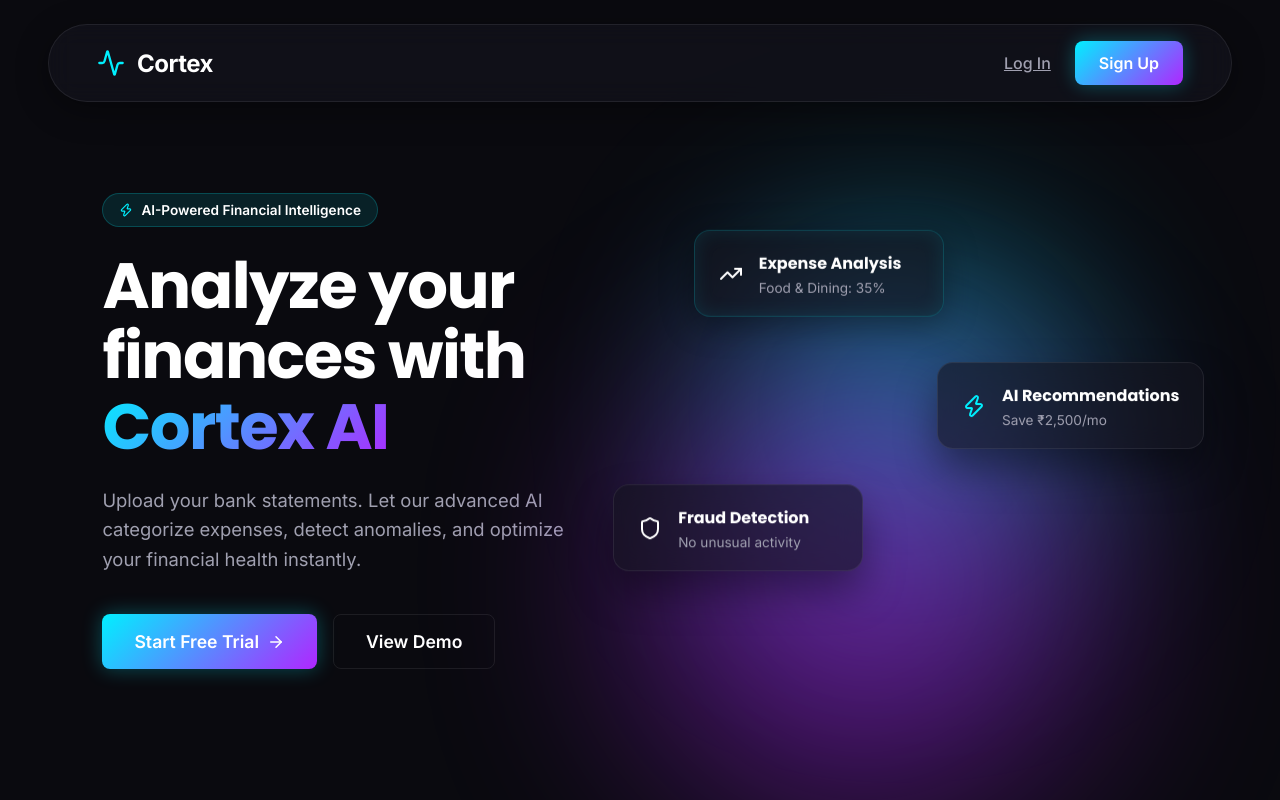
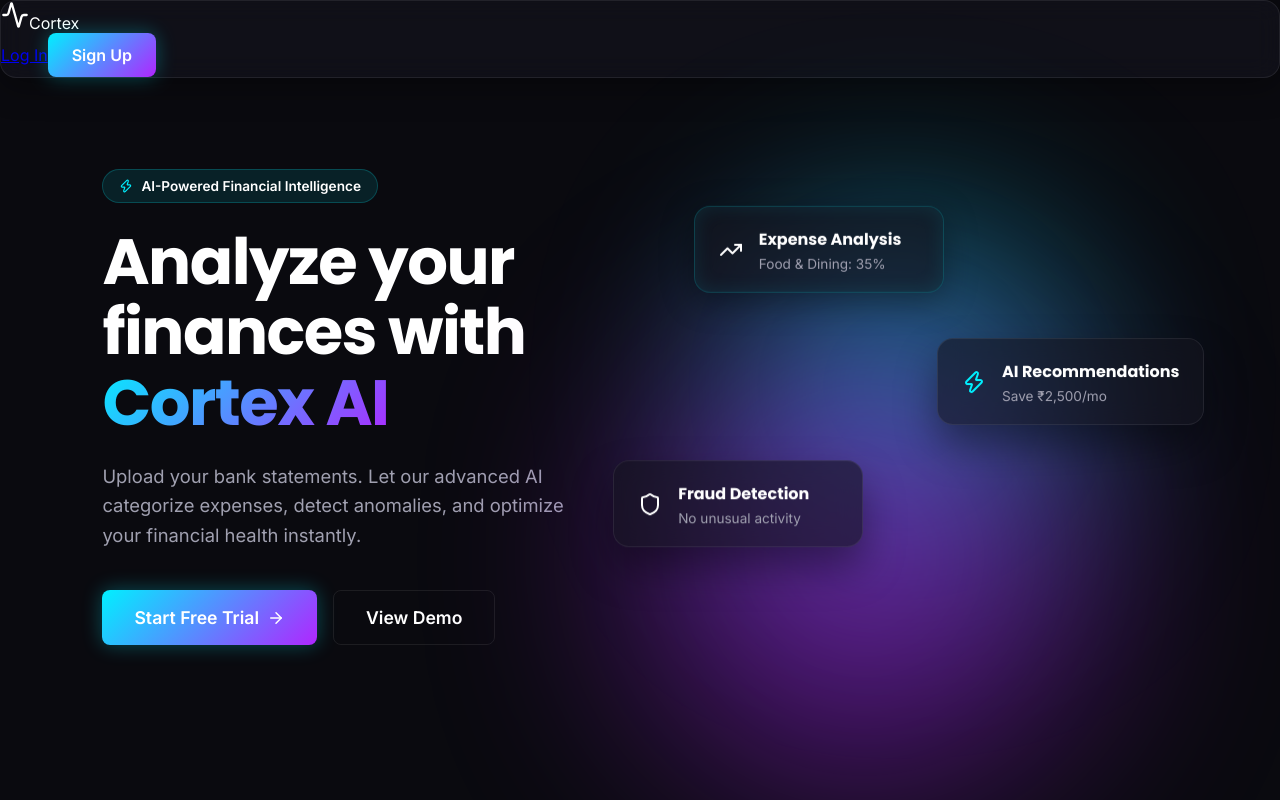
Before and after one commit to souvikadakm3-dotcom/Cortex-Finance, a React (Create React App) app in the folder cortex-finance-frontend/: page / in a window 1280 px wide. Built offline with nearby package versions, Linux system fonts and the light colour scheme; what axios-mock-adapter would draw is missing.

Commit message:
recomended libaries

```diff
--- a/cortex-finance-frontend/package.json
+++ b/cortex-finance-frontend/package.json
@@ -44,5 +44,10 @@
       "last 1 firefox version",
       "last 1 safari version"
     ]
+  },
+  "devDependencies": {
+    "autoprefixer": "^10.5.0",
+    "postcss": "^8.5.15",
+    "tailwindcss": "^4.3.0"
   }
 }
--- /dev/null
+++ b/cortex-finance-frontend/postcss.config.js
@@ -0,0 +1,6 @@
+module.exports = {
+  plugins: {
+    tailwindcss: {},
+    autoprefixer: {},
+  },
+}
--- a/cortex-finance-frontend/src/index.css
+++ b/cortex-finance-frontend/src/index.css
@@ -1,4 +1,8 @@
 @import url('https://fonts.googleapis.com/css2?family=Inter:wght@300;400;500;600;700&family=Poppins:wght@500;600;700&display=swap');
+
+@tailwind base;
+@tailwind components;
+@tailwind utilities;
 
 :root {
   --bg-primary: #0a0a0f;
--- a/cortex-finance-frontend/src/pages/LandingPage.js
+++ b/cortex-finance-frontend/src/pages/LandingPage.js
@@ -6,13 +6,13 @@
 const LandingPage = () => {
   return (
     <div className="landing-page">
-      <nav className="navbar glass-panel">
-        <div className="logo">
-          <Activity className="cyan" size={28} />
+      <nav className="flex justify-between items-center px-12 py-4 mx-12 mt-6 mb-6 rounded-full z-10 glass-panel relative">
+        <div className="flex items-center gap-3 text-2xl font-bold tracking-tight">
+          <Activity className="text-cyan-400" size={28} />
           <span>Cortex</span>
         </div>
-        <div className="nav-links">
-          <Link to="/login" className="nav-link">Log In</Link>
+        <div className="flex items-center gap-6">
+          <Link to="/login" className="text-gray-400 font-medium hover:text-white transition-colors duration-300">Log In</Link>
           <Link to="/signup" className="btn btn-primary">Sign Up</Link>
         </div>
       </nav>
--- /dev/null
+++ b/cortex-finance-frontend/tailwind.config.js
@@ -0,0 +1,25 @@
+/** @type {import('tailwindcss').Config} */
+module.exports = {
+  content: [
+    "./src/**/*.{js,jsx,ts,tsx}",
+  ],
+  theme: {
+    extend: {
+      colors: {
+        bgPrimary: '#0a0a0f',
+        bgSecondary: '#14141f',
+        accentCyan: '#00f0ff',
+        accentPurple: '#b026ff',
+        accentGreen: '#00ff88',
+        textSecondary: '#a0a0b0',
+        glassBg: 'rgba(20, 20, 31, 0.6)',
+        glassBorder: 'rgba(255, 255, 255, 0.08)',
+      },
+      fontFamily: {
+        sans: ['Inter', 'sans-serif'],
+        poppins: ['Poppins', 'sans-serif'],
+      }
+    },
+  },
+  plugins: [],
+}
```
Also changed, not shown: 1 other file (tests, documents, lock files or other folders).
